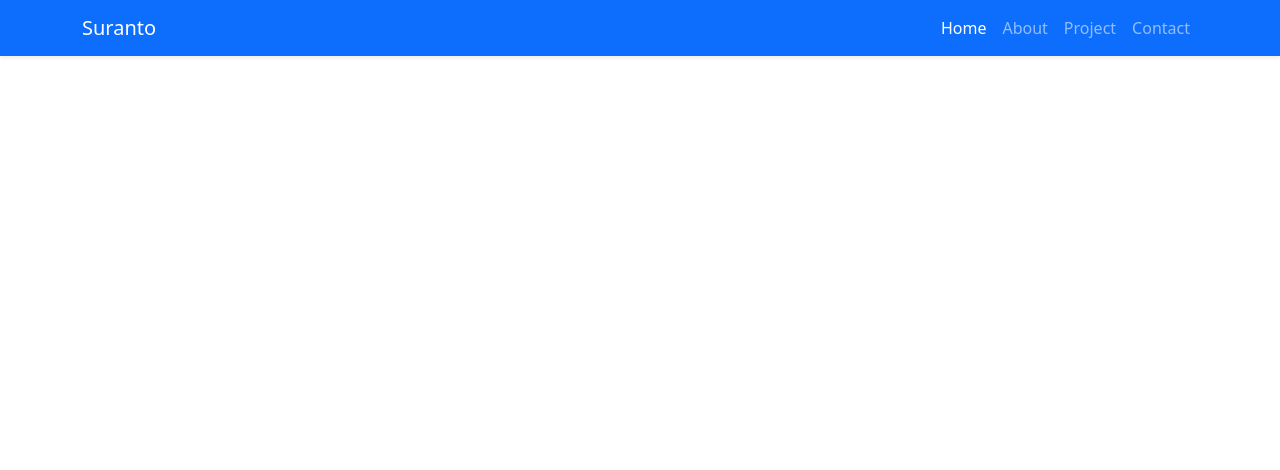
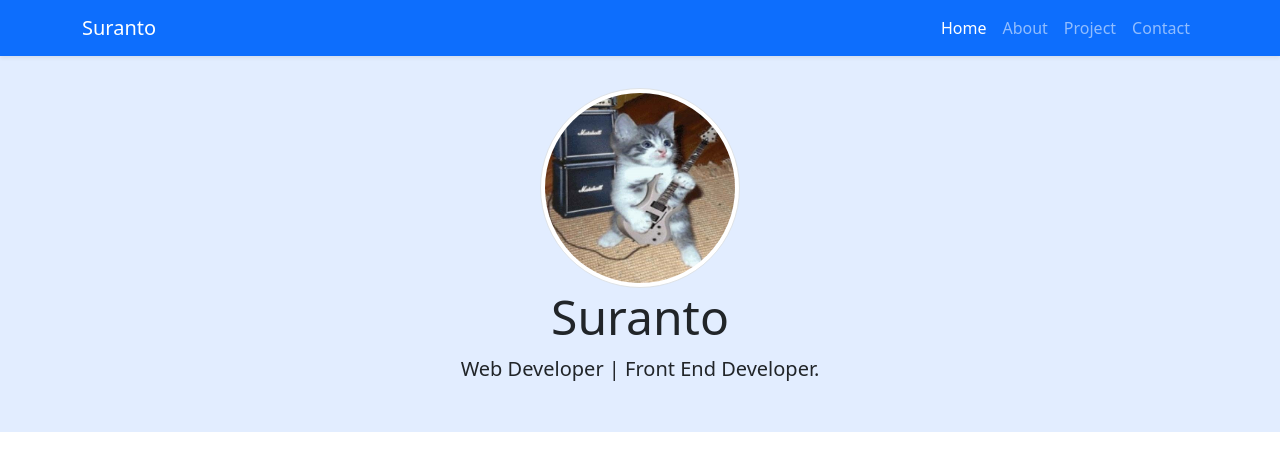
Before and after one commit to mieayamsuffer/portofolio, a plain HTML site: page index.html in a window 1280 px wide. Drawn offline with nearby package versions, Linux system fonts and the light colour scheme.

Commit message:
menambahkan jumbotron

```diff
--- a/index.html
+++ b/index.html
@@ -10,6 +10,8 @@
       integrity="sha384-T3c6CoIi6uLrA9TneNEoa7RxnatzjcDSCmG1MXxSR1GAsXEV/Dwwykc2MPK8M2HN"
       crossorigin="anonymous"
     />
+    <!-- My Css -->
+    <link rel="stylesheet" href="style.css">
   </head>
   <body>
     <!-- Navbar -->
@@ -38,6 +40,15 @@
       </div>
     </nav>
     <!-- End Navbar -->
+    <!-- Jumbotron -->
+    <section class="jumbotron text-center">
+        <img class="rounded-circle img-thumbnail" src="img/guitarcat.jpg" alt="Suranto" style="width: 200px;">
+      <h1 class="display-5">Suranto</h1>
+      <p class="lead">
+        Web Developer | Front End Developer.
+      </p>
+    </section>
+    <!-- EndJumbotron -->
     <script
       src="https://cdn.jsdelivr.net/npm/bootstrap@5.3.2/dist/js/bootstrap.bundle.min.js"
       integrity="sha384-C6RzsynM9kWDrMNeT87bh95OGNyZPhcTNXj1NW7RuBCsyN/o0jlpcV8Qyq46cDfL"
--- /dev/null
+++ b/style.css
@@ -0,0 +1,4 @@
+.jumbotron {
+    padding: 2rem 1rem;
+    background-color: #e2edff;
+}
```
Also changed, not shown: img/guitarcat.jpg (added).
